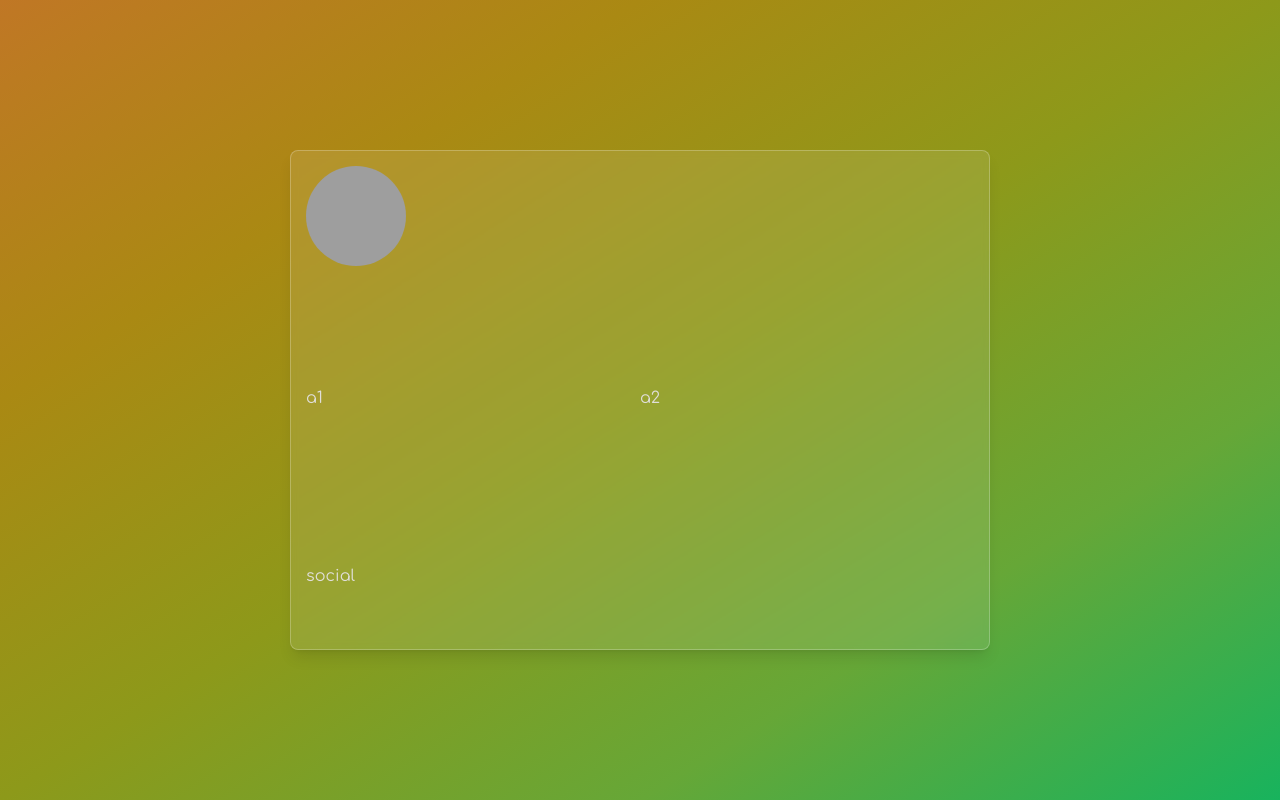
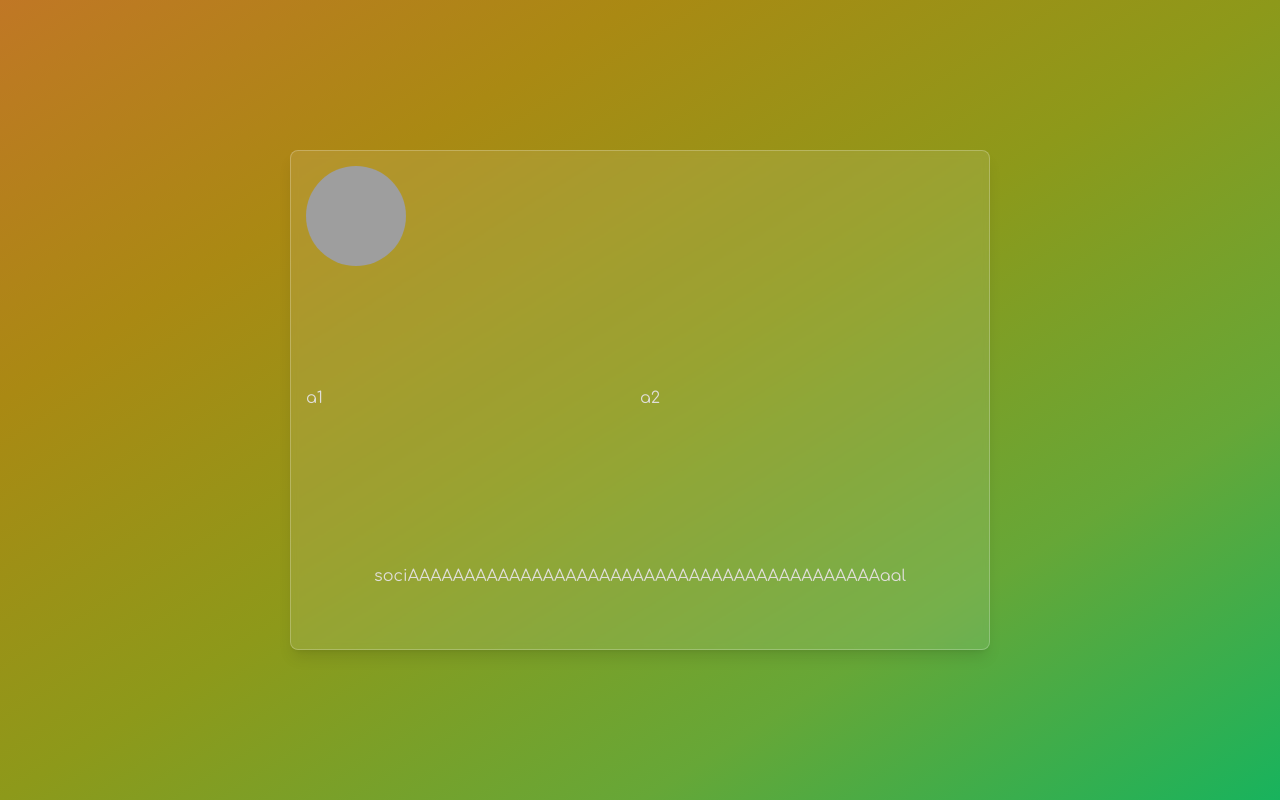
Before and after one commit to Hazorox/BioMaker, a React (Vite) app: page / in a window 1280 px wide. Built offline with nearby package versions, Linux system fonts and the light colour scheme; grey boxes are pictures that could not be loaded.

Commit message:
some edits ;)

```diff
--- a/src/pages/profile.jsx
+++ b/src/pages/profile.jsx
@@ -35,7 +35,7 @@ const Profile = () => {
             <div className="w-1/2">a1</div>
             <div className="w-1/2">a2</div>
           </div>
-          <div className="flex h-1/6">social</div>
+          <div className="flex h-1/6 justify-around">sociAAAAAAAAAAAAAAAAAAAAAAAAAAAAAAAAAAAAAAAAAAaal</div>
         </div>
       </div>
     </>
```
